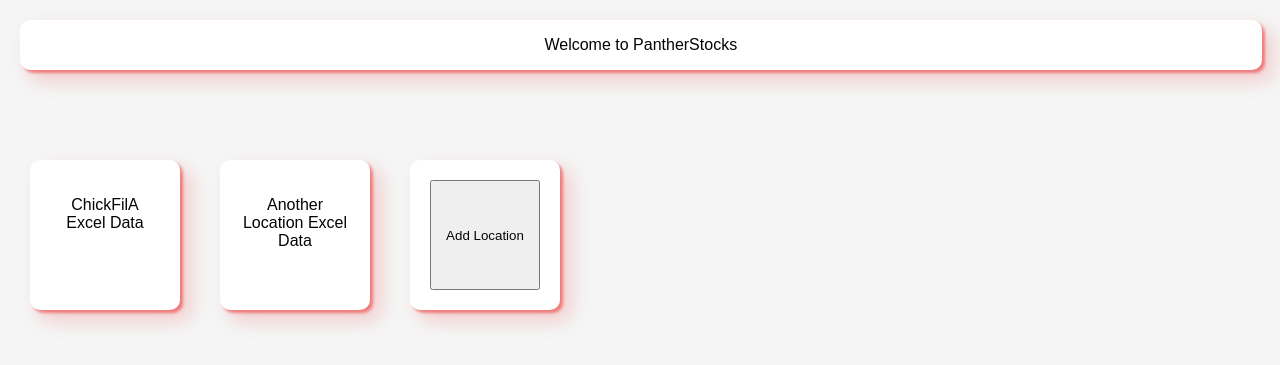
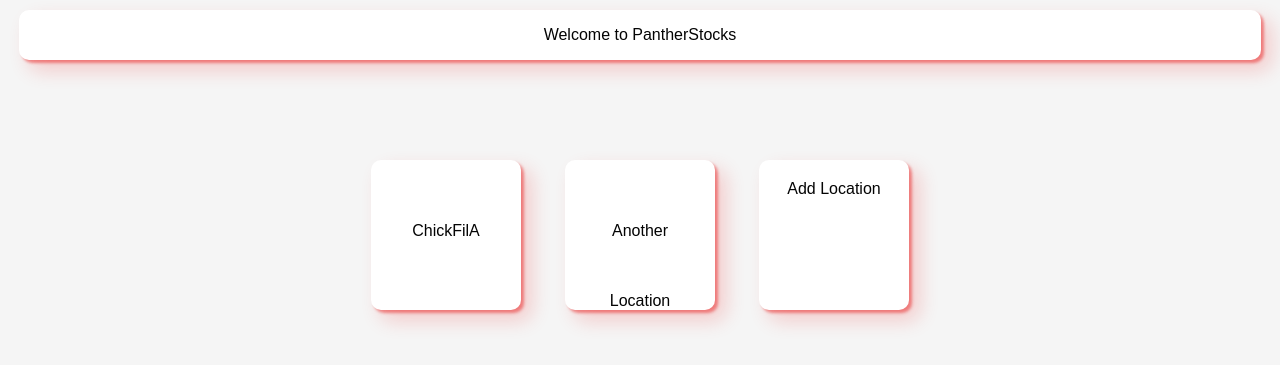
Before and after one commit to Nil-Vaghela/Inventory_GSU, a Flask app: template templates/location.html in a window 1280 px wide. Shown: the top 365 px of the page. Run offline with Flask 3, Linux system fonts and the light colour scheme; the template is opened without the code that fills it, so the values that code supplies are empty.

Commit message:
Changed Location

```diff
--- a/app.py
+++ b/app.py
@@ -2,13 +2,10 @@ from flask import Flask, render_template, redirect, url_for
 
 app = Flask(__name__)
 
-@app.route('/')
-def index():
-    return render_template('ListToBringDown.html')
 
-@app.route('/dashboard')
-def dashboard():
-    return render_template('dashboard.html')
+@app.route('/', methods=['GET','POST'])
+def Run():
+    return render_template("dashboard.html")
 
 @app.route('/add_product')
 def add_product():
--- a/templates/location.html
+++ b/templates/location.html
@@ -3,18 +3,15 @@
 <head>
     <meta charset="UTF-8">
     <meta name="viewport" content="width=device-width, initial-scale=1.0">
-    <link rel="stylesheet" href="static/css/location.css">
     <title>Inventory Management</title>
-</head>
     <style>
         body {
             background-color: whitesmoke;
-    margin: 0; /* Ensure there's no default margin */
-    padding-top: 140px; /* Adjust based on the actual height of your header */
+            margin: 0;
+            padding-top: 140px;
         }
 
-.container {
-    left: 0%;
+        .container, .add-new {
             display: inline-block;
             background-color: #fff;
             box-shadow: 10px 10px 20px rgba(239, 15, 15, 0.19), 3px 3px 3px rgba(232, 5, 5, 0.423);
@@ -28,26 +25,23 @@
         }
 
         .container2 {
-
             position: fixed;
             top: 0%;
             left: 0;
             right: 0;
             z-index: 1000;
             text-align: center;
-    justify-content: center;
             background-color: #fff;
-    box-shadow: 10px 10px 20px rgba(239, 15, 15, 0.19),3px 3px 3px rgba(232, 5, 5, 0.423);
+            box-shadow: 10px 10px 20px rgba(239, 15, 15, 0.19), 3px 3px 3px rgba(232, 5, 5, 0.423);
             border-radius: 10px;
             overflow: hidden;
             width: 97%;
-    margin: 20px;
+            margin: 10px auto;
         }
 
         .wrapper {
-    display: flex;
             text-align: center;
-    padding: 0 10px;
+            padding: 0;
         }
 
         .LocationText, .StockText {
@@ -56,34 +50,29 @@
         }
 
         .add-new {
-    left: 0%;
-    display: inline-block;
-    box-shadow: 10px 10px 20px rgba(239, 15, 15, 0.19), 3px 3px 3px rgba(232, 5, 5, 0.423);
-    border-radius: 10px;
-    overflow: hidden;
-    width: 110px;
-    height: 110px;
-    margin: 20px;
-    padding: 20px;
-    text-align: center;
-    background-color: #ffffff;
             cursor: pointer;
+            position: relative;
         }
+
         .LocationLink {
-    display: inline-block; /* Make the link inline-block to allow width and height */
-    width: 100%; /* Full width to cover the container */
-    height: 100%; /* Full height to cover the container */
-    color: #040404; /* Text color, can match .LocationText */
-    text-decoration: none; /* Remove underline from links */
+            display: block;
+            width: 100%;
+            height: 100%;
+            color: #040404;
+            text-decoration: none;
+            line-height: 70px;
         }
+
         .btn {
-    padding: 0.75rem;
+            padding: 10px 15px;
             border: none;
             border-radius: 5px;
             background-color: #d60000;
             color: white;
             cursor: pointer;
             transition: background-color 0.3s ease;
+            font-family: Arial, sans-serif;
+            font-size: 0.9rem;
         }
 
         .btn:hover {
@@ -100,96 +89,119 @@
             background-color: rgba(0, 0, 0, 0.5);
             z-index: 9998;
         }
+
         .popup {
             display: none;
             position: fixed;
             top: 50%;
             left: 50%;
-    width: 400px;
+            width: 30%;
+            max-width: 400px;
             transform: translate(-50%, -50%);
             background-color: #ffffff;
-    padding: 20px;
-    border: 1px solid #cccccc;
-    box-shadow: 0 2px 5px rgba(0, 0, 0, 0.2);
-    border-radius: 10px; /* More rounded corners */
+            padding: 25px;
+            border-radius: 8px;
             z-index: 9999;
-    box-shadow: 10px 10px 20px rgba(239, 15, 15, 0.19),3px 3px 3px rgba(232, 5, 5, 0.423);
-}
-.btn{
+            box-shadow: 0 0 10px rgba(0, 0, 0, 0.2),
+                        0 0 20px rgba(239, 15, 15, 0.25),
+                        0 0 30px rgba(239, 15, 15, 0.25);
             text-align: center;
         }
-.submit{
+
+        .popup label {
+            text-align: left;
+            display: block;
+            margin-bottom: 5px;
+            font-size: 1rem;
+            color: #040404;
+            font-family: Arial, sans-serif;
+        }
+
+        .popup input[type="text"] {
+            padding: 12px;
+            border: 1px solid #ddd;
+            border-radius: 5px;
+            width: calc(100% - 24px);
+            margin-bottom: 20px;
+        }
+
+        .submit {
             text-align: center;
         }
-#nameInput,#roomInput{
-    width: 100%;
+
+        .submit .btn {
+            width: 100px;
+            margin: 0 10px;
+        }
+
+        #nameInput, #roomInput {
+            width: calc(100% - 24px);
         }
     </style>
+</head>
 <body>
     <div class="wrapper">
         <div class="container2">
-            <p class="StockText">Welcome to PantherStocks </p>
+            <p class="StockText">Welcome to PantherStocks</p>
         </div>
 
-        <div class="container" id="location1">
-            <p class="LocationText">ChickFilA Excel Data</p>
+        <div class="container">
+            <a class="LocationLink">
+                <p class="LocationText">ChickFilA</p>
+            </a>
         </div>
-        <div class="container" id="location2">
-            <p class="LocationText">Another Location Excel Data</p>
+
+        <div class="container" >
+            <a class="LocationLink">
+                <p class="LocationText">Another Location</p>
+            </a>
         </div>
-        <!-- Placeholder for adding a new Excel file -->
-        <div class="add-new">
-            <button  class="LocationLink" onclick="togglePopup()">
-                <p class="LocationText">Add Location</p>
-            </a>
 
-        </div>
-        <!-- {% for file in excel_files %}
-        <div class="container" id="{{ loop.index }}">
-            <p class="LocationText">{{ file }} Excel Data</p>
-        </div>
-        {% endfor %}
-        <div class="container" id="addNew">
-            <p class="LocationText">Add Location</p>
-        </div> -->
-    </div>
-    <!-- Pop-up content -->
-    <div id="popup" class="popup">
-        <label for="nameInput">Location Name</label><br>
-        <input type="text" id="nameInput" placeholder="Your Name"><br><br><br>
-        <label for="roomInput">Number of StockRooms</label><br>
-        <input type="text" id="roomInput" placeholder="Number of StockRoom"><br><br><br>
-        <div class="submit">
-        <button onclick="submitForm()" class="btn">Submit</button><br>
+        <div class="add-new" onclick="togglePopup()">
+            <span class="LocationText">Add Location</span>
         </div>
     </div>
 
-<!-- Overlay to darken the background when pop-up is shown -->
-    <div id="overlay" class="overlay"></div>
+    <div id="overlay" class="overlay" onclick="togglePopup()"></div>
+
+    <div id="popup" class="popup">
+        <form id="popupForm" onsubmit="submitForm(); return false;">
+            <label for="nameInput">Location Name</label>
+            <input type="text" id="nameInput" placeholder="Enter Location Name">
+
+            <label for="roomInput">Number of StockRooms</label>
+            <input type="text" id="roomInput" placeholder="Enter Number of StockRooms">
+
+            <div class="submit">
+                <button type="submit" class="btn">Submit</button>
+                <button type="button" onclick="togglePopup()" class="btn">Close</button>
+            </div>
+        </form>
+    </div>
+
     <script>
-    // Function to toggle pop-up visibility
         function togglePopup() {
-        var popup = document.getElementById("popup");
-        var overlay = document.getElementById("overlay");
+            var popup = document.getElementById('popup');
+            var overlay = document.getElementById('overlay');
+            var isHidden = popup.style.display === 'none';
 
-        if (popup.style.display === "none") {
-            popup.style.display = "block";
-            overlay.style.display = "block";
-        } else {
-            popup.style.display = "none";
-            overlay.style.display = "none";
-        }
+            popup.style.display = isHidden ? 'flex' : 'none';
+            overlay.style.display = isHidden ? 'block' : 'none';
         }
 
-    // Function to submit form
         function submitForm() {
-        var nameInput = document.getElementById("nameInput").value;
-        // Do something with the input value, for example, display it
-        alert("Hello, " + nameInput + "!");
-        // Close the pop-up
+            // Implement your form submission logic here
+            var name = document.getElementById('nameInput').value;
+            var rooms = document.getElementById('roomInput').value;
+            console.log('Submitting:', name, rooms);
             togglePopup();
         }
+
+        // Prevent the form from refreshing the page on submit
+        document.getElementById('popupForm').addEventListener('submit', function(event) {
+            event.preventDefault();
+            submitForm();
+        });
     </script>
-
 </body>
 </html>
```
Lines whose indentation alone changed are shown as unchanged.
